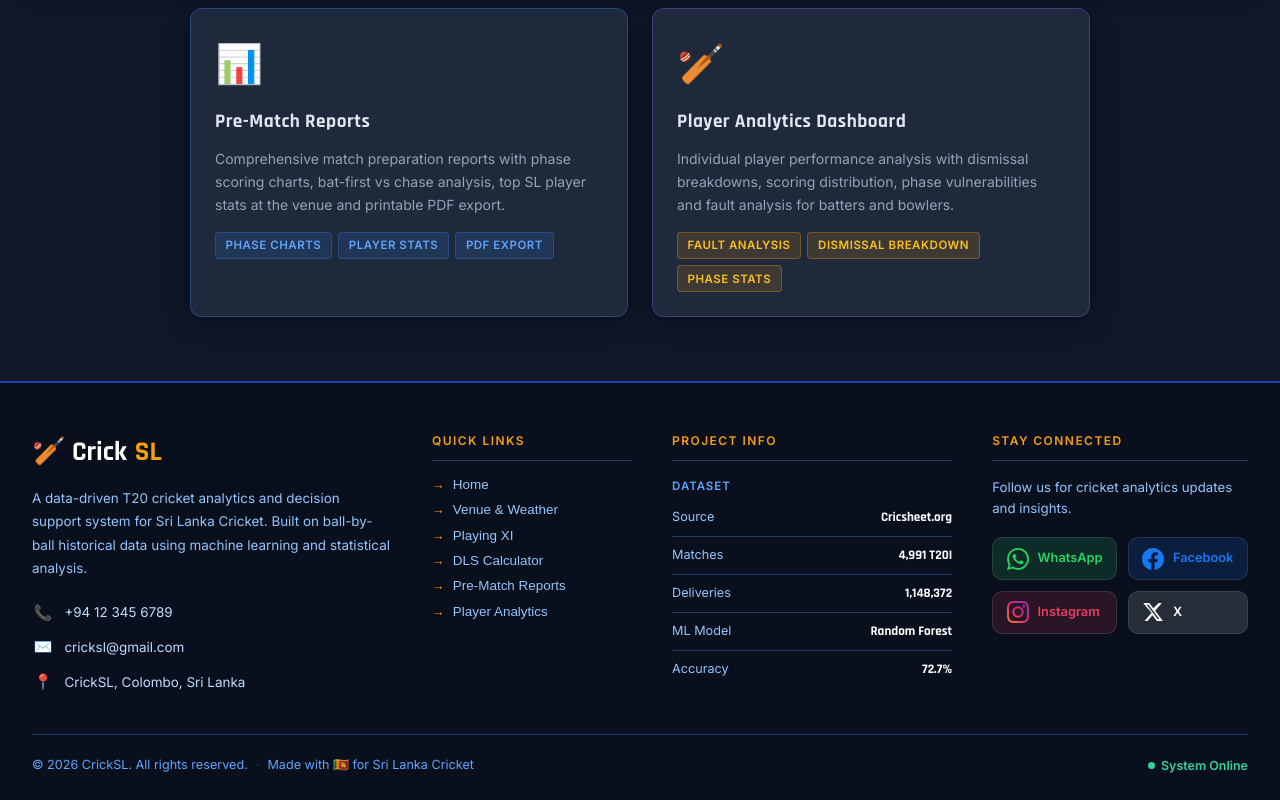
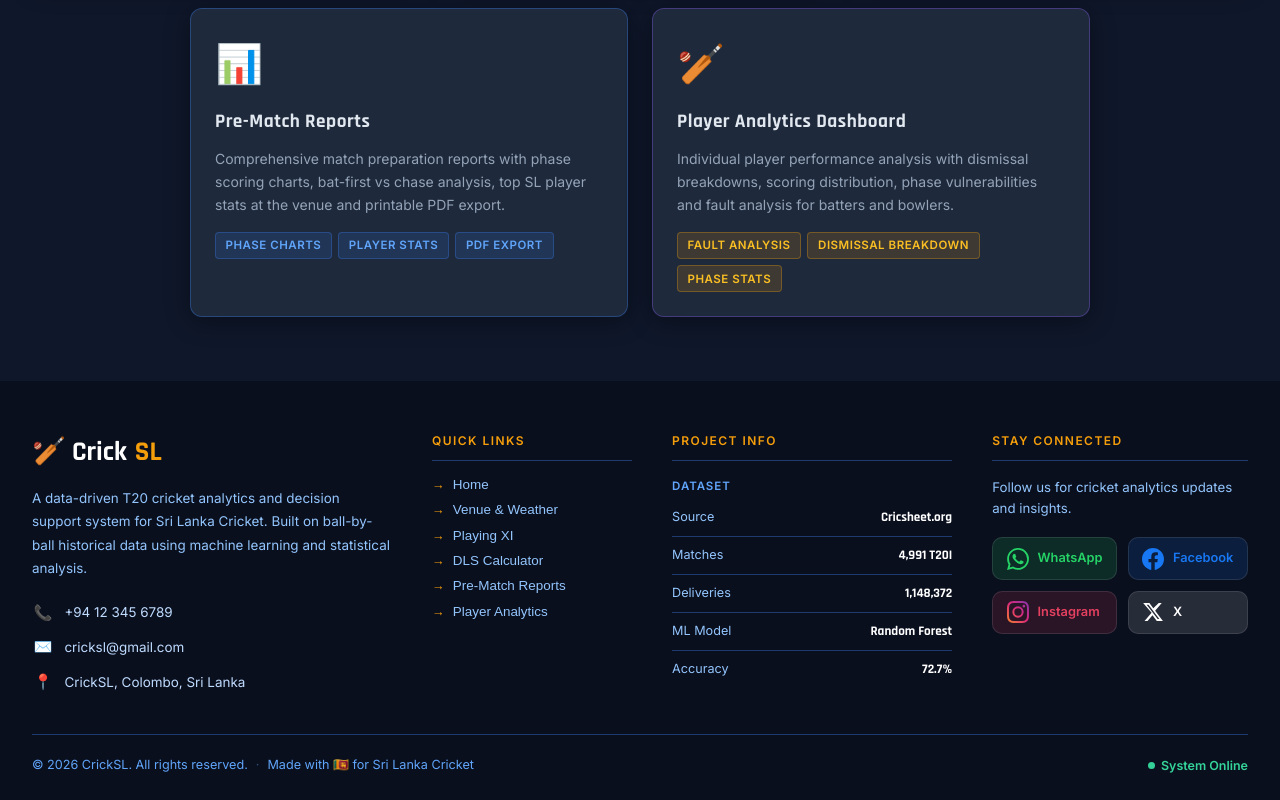
Before and after one commit to Binath-S-Banula/CrickSL-Final-Year-project, a React (Vite) app in the folder frontend/: page / in a window 1280 px wide. Shown: the part 1259-2059 px from the top of the page. Built offline with nearby package versions, Linux system fonts and the light colour scheme; sample sign-in values are in the browser's storage.

Commit message:
footer UI

```diff
--- a/frontend/src/components/Footer.css
+++ b/frontend/src/components/Footer.css
@@ -2,7 +2,7 @@
 
 .footer {
   background: #0a0f1e;
-  border-top: 2px solid #1e40af;
+  border-top: 2px solid #0a0f1e;
   padding: 3rem 2rem 1.5rem;
   margin-top: auto;
   font-family: "Inter", sans-serif;
```
